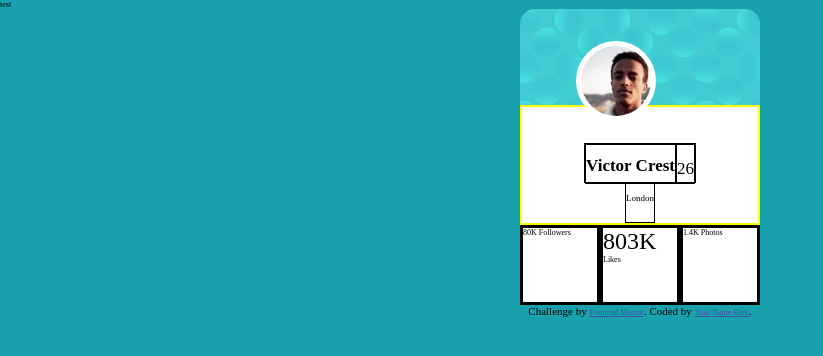
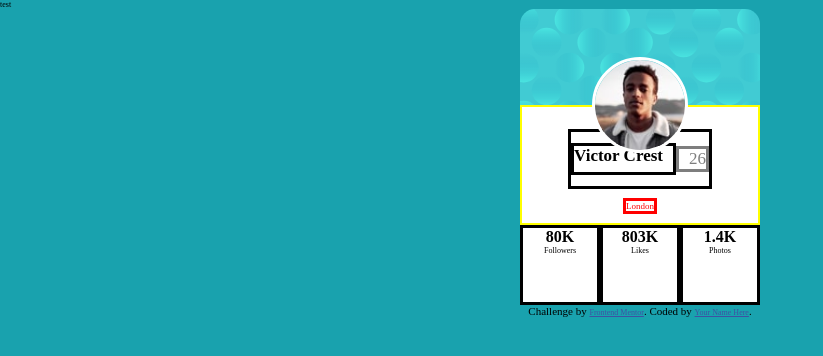
Before and after one commit to caldwelljt2/jtc-profile-card-component, a plain HTML site: page index.html in a window 1280 px wide. Shown: the whole page, without its empty margins (0-823 px from the left). Drawn offline with Linux system fonts and the light colour scheme.

Commit message:
moved image to inline, added common classes for bottom card, worked on positioning in middle card using multiple selectors

```diff
--- a/index.css
+++ b/index.css
@@ -66,6 +66,7 @@ h3 {
 }
 
 .profile-card__top {
+    display: flex;
     background-image: url(./images/bg-pattern-card.svg);
     /* background-color: lightblue; */
     min-width: 30rem;
@@ -73,62 +74,103 @@ h3 {
     min-height: 12rem;
     max-height: 12rem;
     border-radius: 15px 15px 0px 0px;
+    justify-content: center;
 }
 
-.profile-card__picture {
+.profile-card__picture--inlineImg  {
+    position: relative;
+    bottom: -6rem;
+    border-radius: 50%;
+    border: solid 3px white;
+    z-index: 1;
+    height: 12rem;
+}
+
+/* img {
+    border-radius: 50%;
+    border: solid
+} */
+
+/*.profile-card__picture {
     background-color: blue;
-    /* min-width: 0vw;
+     min-width: 0vw;
     max-width: 0vw;
     min-height: 0vh;
     max-height: 0vh; */
-    /* border-radius: 100px; */
+    /* border-radius: 100px;
     float: right;
     z-index: 3;
-    /* align-items: center; */
-    /* justify-content: center; */
-}
+    /* align-items: center;
+    /* justify-content: center;
+}*/
 
-.profile-card__picture--img {
+/* .profile-card__picture--img {
     background-image: url(./images/image-victor.jpg);
-    /* position: absolute; */
+    /* position: absolute;
     margin: -5vw;
     min-width: 10rem;
     max-width: 10rem;
     min-height: 10rem;
     max-height: 10rem;
     border: solid 5px white;
-    /* border: solid 3px black; */
-    /* z-index: 3; */
+    border: solid 3px black;
+    /* z-index: 3;
     border-radius: 120px;
     align-items: center;
     vertical-align: bottom;
     justify-content: center;
-}
+} */
 
 .profile-card__middle {
     display: flex;
     align-items: center;
     flex-direction: column;
     justify-content: end;
+    padding: 0px;
     background-color: white;
     min-width: 30rem;
     max-width: 15rem;
     min-height: 15rem;
     max-height: 15rem;
     border-bottom: solid 1px;
-    z-index: 0;
+    /* z-index: 0;  */
     border: solid 2px yellow;
-    text-align: center;
-    text-justify: bottom;
+    /* text-align: center; */
+    /* text-justify: bottom; */
 }
 
 .profile-card__middle div {
+    display: flex;
+    border: solid;
+    /* margin: 0px;
+    padding: 0px; */
+}
+
+.profile-card__middle div h1 {
+    padding-right: 10px;
+    border: solid
+}
+
+
+.profile-card__middle div h2 {
+    padding-left: 10px;
+    opacity: 0.5;
+    border: solid
+}
+
+.profile-card__middle h3 {
+    color: red;
+    border: solid;
+}
+
+
+/* .profile-card__middle div {
     display: flex;
     flex-direction: row;
     padding: 0px;
     border: solid 1px black;
     height: 5vh;
-}
+} */
 
 
 .profile-card__bottom {
@@ -138,9 +180,13 @@ h3 {
     max-width: 100%;
     min-height: 100%;
     max-height: 100%; */
+    justify-content: center;
 }
 
 .profile-card__bottom--left {
+    display: flex;
+    flex-direction: column;
+    align-items: center;
     min-width: 10rem;
     max-width: 5rem;
     min-height: 10rem;
@@ -148,6 +194,9 @@ h3 {
     border: solid 3px black;
 }
 .profile-card__bottom--middle {
+    display: flex;
+    flex-direction: column;
+    align-items: center;
     min-width: 10rem;
     max-width: 3vw;
     min-height: 10rem;
@@ -157,6 +206,9 @@ h3 {
 }
 
 .profile-card__bottom--right {
+    display: flex;
+    flex-direction: column;
+    align-items: center;
     min-width: 10rem;
     max-width: 3vw;
     min-height: 10rem;
@@ -164,6 +216,16 @@ h3 {
     border: solid 3px black;
 }
 
-.profile-card__bottom--middle div:first-of-type {
+.profile-card__description {
+
+}
+
+.profile-card__stat {
+    font-weight: 800;
+    font-size: 2rem;
+
+}
+
+/* .profile-card__bottom--middle div:first-of-type {
     font-size: 3rem;
-}
+} */
--- a/index.html
+++ b/index.html
@@ -21,24 +21,35 @@
       <div class="container">test</div>
 
       <div class="profile-card">
-        <div class="profile-card__top"></div>
-        <div class="profile-card__picture">
-          <div class="profile-card__picture--img"></div>
+        <div class="profile-card__top">
+          <!-- <div class="profile-card__picture" class="profile-card__picture--inlineImg"></div> -->
+          <img
+            src="./images/image-victor.jpg"
+            alt="victor's picture"
+            class="profile-card__picture--inlineImg"
+          />
+          <!-- <div class="profile-card__picture--img"></div> -->
         </div>
         <div class="profile-card__middle">
           <div>
-            <div><h1>Victor Crest</h1></div>
-            <div><h2>26</h2></div>
+            <h1>Victor Crest</h1>
+            <h2>26</h2>
           </div>
-          <div><h3>London</h3></div>
+          <h3>London</h3>
         </div>
         <div class="profile-card__bottom">
-          <div class="profile-card__bottom--left">80K Followers</div>
+          <div class="profile-card__bottom--left">
+            <div class="profile-card__stat">80K</div>
+            <div class="profile-card__description">Followers</div>
+          </div>
           <div class="profile-card__bottom--middle">
-            <div>803K</div>
-            <div>Likes</div>
+            <div class="profile-card__stat">803K</div>
+            <div class="profile-card__description">Likes</div>
           </div>
-          <div class="profile-card__bottom--right">1.4K Photos</div>
+          <div class="profile-card__bottom--right">
+            <div class="profile-card__stat">1.4K</div>
+            <div class="profile-card__description">Photos</div>
+          </div>
         </div>
       </div>
       <div class="attribution">
```
